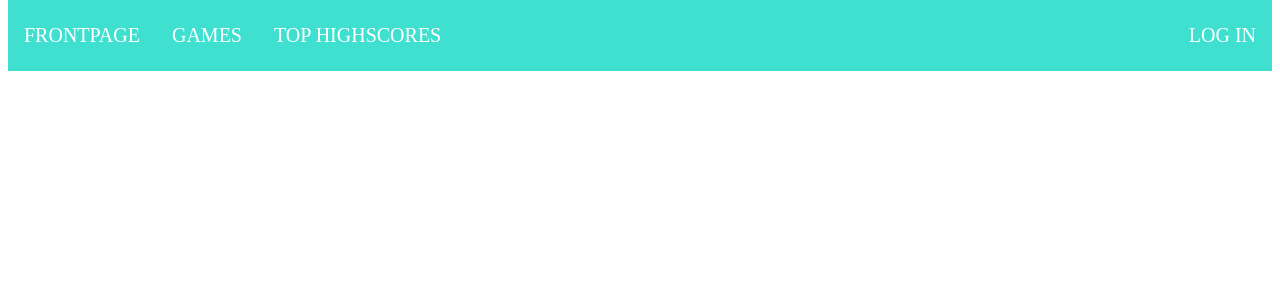
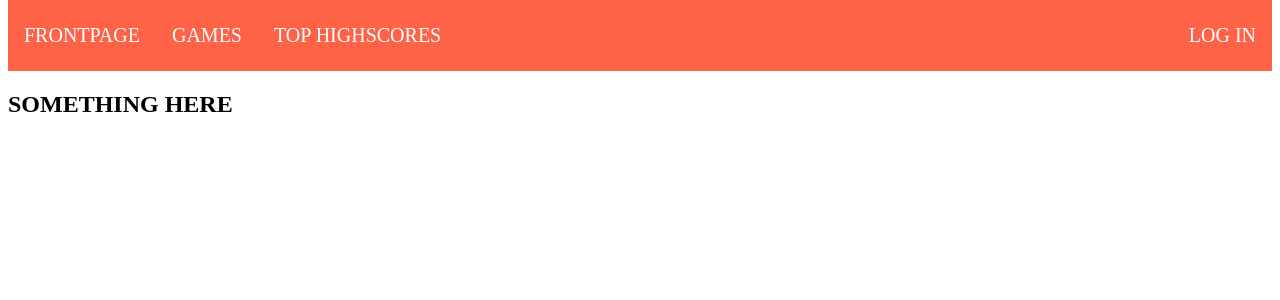
Before and after one commit to Apemonni/Game-Shop, a Django app: page /frontpage/ in a window 1280 px wide. Shown: the part 55-355 px from the top of the page. Run offline with Django 3.2, Linux system fonts and the light colour scheme.

Commit message:
some little tweaks to style

```diff
--- a/gameShop/frontpage/static/frontpage/style.css
+++ b/gameShop/frontpage/static/frontpage/style.css
@@ -6,7 +6,7 @@
 .menu {
     position: sticky;
     top: 0;
-    background-color: turquoise;
+    background-color: tomato;
     padding:10px 0px 10px 0px;
     color:white;
     margin: 0 auto;
--- a/gameShop/frontpage/templates/frontpage/index.html
+++ b/gameShop/frontpage/templates/frontpage/index.html
@@ -1,13 +1,3 @@
-<!--
-<h1 id="logins">
-  {% if user.is_authenticated %}
-    <a href="{% url 'logout' %}">Log out</a>
-  {% else %}
-    <a href="{% url 'login' %}">Log in</a>
-  {% endif %}
-</h1>
--->
-
 {% load static %}
 <link rel="stylesheet" type="text/css" href="{% static 'frontpage/style.css' %}">
 
@@ -28,3 +18,9 @@
     {% endif %}
   </div>
 </div>
+
+<div class="body">
+  <section id="content1">
+    <h2>SOMETHING HERE</h2>
+  </section>
+</div>
```
